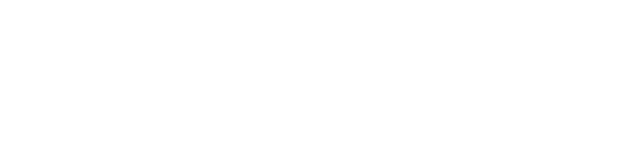
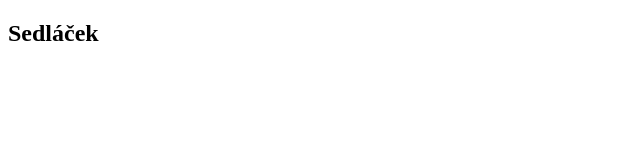
Before and after one commit to SedlacekMi20/sedlacek1, a plain HTML site: page index.html in a window 1280 px wide. Shown: the whole page, without its empty margins (0-640 px from the left). Drawn offline with Linux system fonts and the light colour scheme.

Commit message:
Přidání h2 nadpisu

```diff
--- a/index.html
+++ b/index.html
@@ -4,6 +4,6 @@
     <meta charset="utf-8">
 </head>
 <body>
-
+    <h2>Sedláček</h2>
 </body>
 </html>
```
